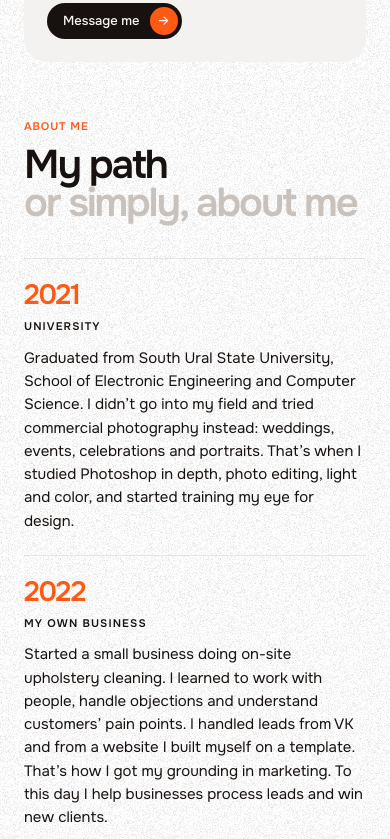
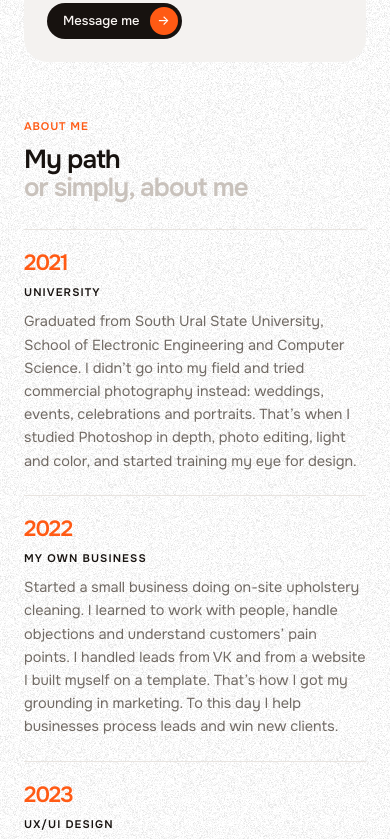
Before and after one commit to Ialexrdai/portfolio2, a plain HTML site: page index-en.html in a window 390 px wide. Shown: the part 10219-11058 px from the top of the page. Drawn offline with Linux system fonts and the light colour scheme.

Commit message:
About block: smaller heading and text
Co-Authored-By: Claude Opus 5.5 <noreply@anthropic.com>
Claude-Session: https://claude.ai/code/session_01DTk4vs11bQ9Spbn9k8PwNz

```diff
--- a/index-en.html
+++ b/index-en.html
@@ -562,13 +562,13 @@ body,.tasks{background-image:url(img/noise.png);background-size:160px}
 .about-facts dt{font-size:11px;font-weight:600;letter-spacing:.08em;text-transform:uppercase;color:#8a817a}
 .about-facts dd{margin:4px 0 0;font-size:15px;font-weight:500}
 .about-facts a{color:inherit}
-.about-h{font-size:clamp(40px,6vw,84px);letter-spacing:-.05em;line-height:.95;font-weight:600}
+.about-h{font-size:clamp(26px,3vw,42px);letter-spacing:-.035em;line-height:1.05;font-weight:600}
 .about-h span{display:block;color:#c9c2bc}
-.path{margin-top:clamp(36px,5vw,64px);border-top:1px solid var(--line)}
-.path-row{display:grid;grid-template-columns:minmax(150px,.42fr) 1fr;gap:12px 40px;padding:28px 0;border-bottom:1px solid var(--line)}
-.path-y{font-size:clamp(28px,3vw,40px);font-weight:600;letter-spacing:-.04em;line-height:1;color:var(--accent)}
+.path{margin-top:clamp(28px,3.5vw,44px);border-top:1px solid var(--line)}
+.path-row{display:grid;grid-template-columns:minmax(140px,.36fr) 1fr;gap:10px 40px;padding:22px 0;border-bottom:1px solid var(--line)}
+.path-y{font-size:clamp(22px,2vw,28px);font-weight:600;letter-spacing:-.04em;line-height:1;color:var(--accent)}
 .path-k{display:block;margin-top:8px;font-size:11px;font-weight:600;letter-spacing:.1em;text-transform:uppercase;color:var(--ink)}
-.path-row p{font-size:clamp(15px,1.25vw,18px);line-height:1.55;max-width:62ch}
+.path-row p{font-size:14.5px;line-height:1.6;color:var(--muted);max-width:64ch}
 @media (max-width:900px){.about{grid-template-columns:1fr}.about-card{position:static;display:grid;grid-template-columns:120px 1fr;gap:18px;align-items:center}.about-ph{aspect-ratio:1}.about-name{margin-top:0}.about-card{order:2}}
 @media (max-width:600px){.path-row{grid-template-columns:1fr;padding:22px 0}.about-facts{grid-template-columns:1fr 1fr}.about-card{grid-template-columns:1fr}.about-ph{max-width:220px}}
 </style>
```
Also changed, not shown: index.html (+5 -5 lines).
